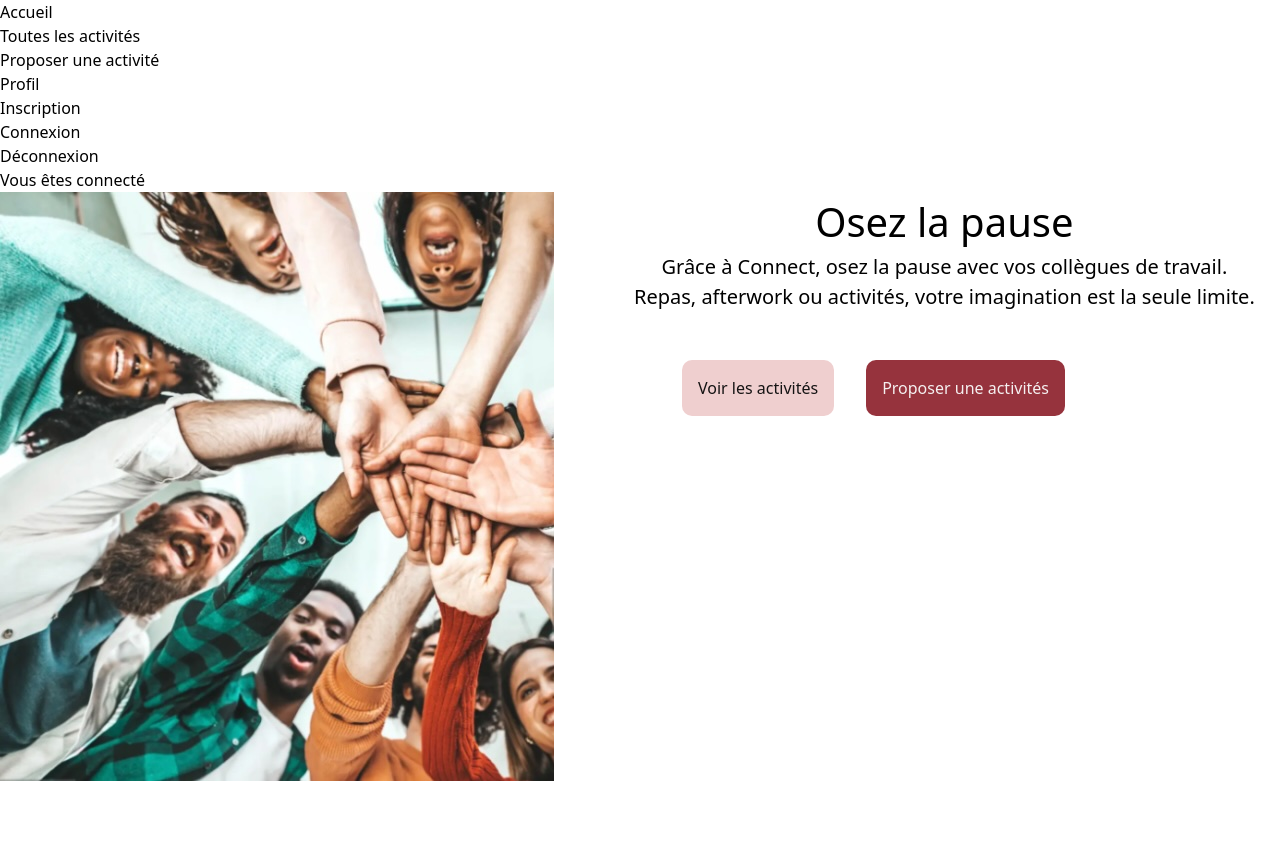
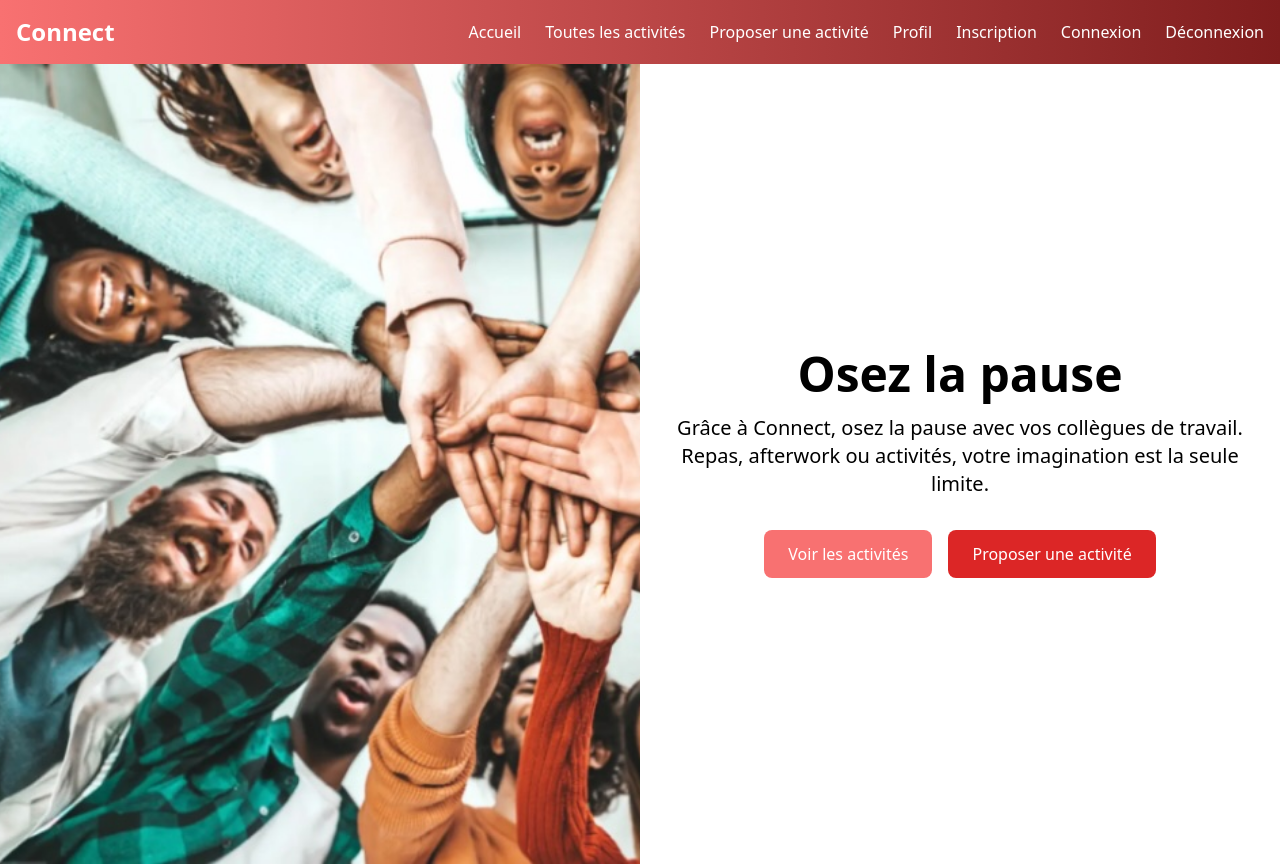
Before and after one commit to fanny-pretre/Hackathon-psykodekwaks, a React (Vite) app in the folder client/: page / in a window 1280 px wide. Before the commit the page ends 800 px from the top, so only its background shows below. Built offline with nearby package versions, Linux system fonts and the light colour scheme.

Commit message:
Premiers éléments de style

```diff
--- a/client/src/App.jsx
+++ b/client/src/App.jsx
@@ -10,7 +10,6 @@ function App() {
   return (
     <main>
       <Menu currentUser={currentUser} />
-      <p>Vous êtes connecté {currentUser?.firstname}</p>
       <Outlet context={{ currentUser, setCurrentUser }} />
     </main>
   );
--- a/client/src/components/Menu.jsx
+++ b/client/src/components/Menu.jsx
@@ -2,31 +2,49 @@
 import { Link } from "react-router-dom";
 
 function Menu({ currentUser }) {
-  console.info(currentUser);
   return (
-    <ul>
+    <nav className="bg-gradient-to-r from-red-400 to-red-900 p-4 shadow-lg">
+      <div className="container mx-auto flex justify-between items-center">
+        <div className="text-white text-2xl font-bold">Connect</div>
+        <ul className="flex space-x-6">
           <Link to="/">
-        <li className="menu-li">Accueil</li>
+            <li className="text-white hover:text-white transition-colors duration-300">
+              Accueil
+            </li>
           </Link>
           <Link to="/activities">
-        <li className="menu-li"> Toutes les activités</li>
+            <li className="text-white hover:text-white transition-colors duration-300">
+              Toutes les activités
+            </li>
           </Link>
           <Link to="/activityadd">
-        <li className="menu-li">Proposer une activité</li>
+            <li className="text-white hover:text-white transition-colors duration-300">
+              Proposer une activité
+            </li>
           </Link>
           <Link to={`/admin/${currentUser?.id}`}>
-        <li className="menu-li">Profil</li>
+            <li className="text-white hover:text-white transition-colors duration-300">
+              Profil
+            </li>
           </Link>
           <Link to="/signup">
-        <li className="menu-li">Inscription</li>
+            <li className="text-white hover:text-white transition-colors duration-300">
+              Inscription
+            </li>
           </Link>
           <Link to="/login">
-        <li className="menu-li">Connexion</li>
+            <li className="text-white hover:text-white transition-colors duration-300">
+              Connexion
+            </li>
           </Link>
           <Link to="/logout">
-        <li className="menu-li">Déconnexion</li>
+            <li className="text-white hover:text-white transition-colors duration-300">
+              Déconnexion
+            </li>
           </Link>
         </ul>
+      </div>
+    </nav>
   );
 }
 
--- a/client/src/components/Menu/Menu.css
+++ b/client/src/components/Menu/Menu.css
@@ -1,15 +1,42 @@
+/* Container pour la navbar */
+body {
+  background-color: yellow;
+}
+
 .navbar {
+  background-color: #2d3748; /* couleur de fond gris foncé */
+  padding: 1rem; /* padding de 1 unité */
+}
+
+.container {
   display: flex;
-  flex-direction: row;
-  background-color: #96333d;
-  color: #f5f0f0;
+  justify-content: space-between;
+  align-items: center;
+  max-width: 1200px;
+  margin: 0 auto;
 }
 
 .img-nav {
-  height: auto;
-  width: 7rem;
+  height: 40px; /* hauteur de l'image à 40px */
 }
 
-.li {
+.ul-nav {
+  display: flex;
+  list-style: none;
+  padding: 0;
+  margin: 0;
+}
+
+.menu-li {
+  margin-left: 1.5rem; /* espace entre les éléments de la liste */
+}
+
+.menu-li a {
+  color: #e2e8f0; /* couleur du texte en gris clair */
   text-decoration: none;
+  transition: color 0.3s;
 }
+
+.menu-li a:hover {
+  color: white; /* couleur du texte blanche au survol */
+}
--- a/client/src/components/Menu/Menu.jsx
+++ b/client/src/components/Menu/Menu.jsx
@@ -5,25 +5,20 @@ import "./Menu.css";
 function Menu() {
   return (
     <nav className="navbar">
+      <div className="container">
         <img className="img-nav" src={logo} alt="logo Connect" />
         <ul className="ul-nav">
           <li className="menu-li">
-          <Link to="/" />
-          Accueil
+            <Link to="/">Accueil</Link>
           </li>
-
           <li className="menu-li">
-          {" "}
-          <Link to="/activities" />
-          Toutes les activités
+            <Link to="/activities">Toutes les activités</Link>
           </li>
-
           <li className="menu-li">
-          {" "}
-          <Link to="/login" />
-          Connexion
+            <Link to="/login">Connexion</Link>
           </li>
         </ul>
+      </div>
     </nav>
   );
 }
--- a/client/src/pages/Home/Home.jsx
+++ b/client/src/pages/Home/Home.jsx
@@ -1,38 +1,48 @@
 import { Link } from "react-router-dom";
-import "./Home.css";
 import home from "../../assets/images/home.jpg";
 
 function Home() {
   return (
-    <body className="home-page">
+    <div className="h-screen flex overscroll-hidden">
+      <div className="w-1/2 h-screen">
         <img
-        className="img-home"
+          className="w-full h-screen object-cover"
           src={home}
-        alt="groupe de personne se rassemblant"
+          alt="groupe de personnes se rassemblant"
         />
-      <section>
-        <div className="text-home">
-          <h1 className="title-home"> Osez la pause</h1>
-          <p className="p-home">
-            Grâce à Connect, osez la pause avec vos collègues de travail. <br />
+      </div>
+      <div className="w-1/2 bg-white flex flex-col justify-center p-8 text-black">
+        <section className="text-center">
+          <div className="mb-6">
+            <h1 className="text-5xl font-bold">Osez la pause</h1>
+            <p className="mt-4 text-xl">
+              Grâce à Connect, osez la pause avec vos collègues de travail.
+              <br />
               Repas, afterwork ou activités, votre imagination est la seule
               limite.
             </p>
           </div>
-        <div className="btn-home">
+          <div className="flex space-x-4 justify-center mt-8">
             <Link to="/activities">
-            <button className="btn-see" type="button">
+              <button
+                type="button"
+                className="px-6 py-3 bg-red-400 rounded-lg hover:bg-red-600 transition duration-300 text-white"
+              >
                 Voir les activités
               </button>
             </Link>
             <Link to="/activityadd">
-            <button className="btn-create" type="button">
-              Proposer une activités
+              <button
+                type="button"
+                className="px-6 py-3 bg-red-600 rounded-lg hover:bg-red-400 transition duration-300 text-white"
+              >
+                Proposer une activité
               </button>
             </Link>
           </div>
         </section>
-    </body>
+      </div>
+    </div>
   );
 }
 
```
Also changed, not shown: client/src/pages/ActivityAdd/ActivityAdd.jsx (+73 -30 lines). Lines whose indentation alone changed are shown as unchanged.
